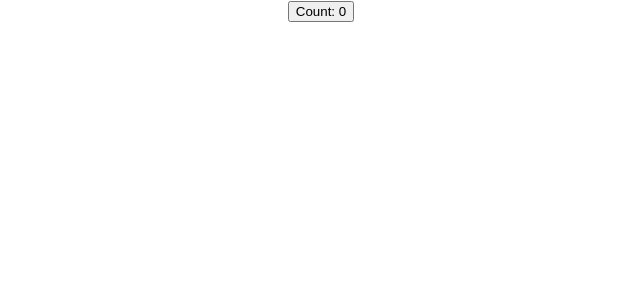
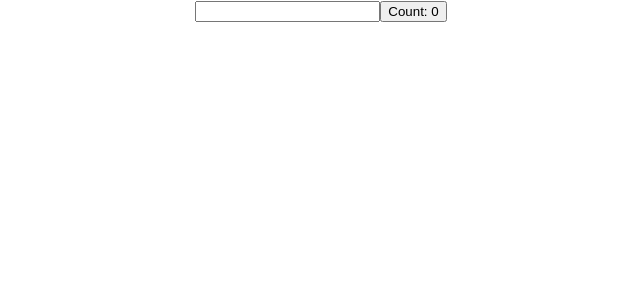
Before and after one commit to md-amir-gauhar/react-hooks, a React (Create React App) app: page / in a window 1280 px wide. Shown: the top 300 px of the page, without its empty margins (319-959 px from the left). Built offline with nearby package versions, Linux system fonts and the light colour scheme.

Commit message:
useEffect 2

```diff
--- a/src/App.js
+++ b/src/App.js
@@ -1,5 +1,6 @@
 import './App.css';
-import UseEffectOne from './components/useEffect/UseEffectOne';
+// import UseEffectOne from './components/useEffect/UseEffectOne';
+import UseEffectTwo from './components/useEffect/useEffectTwo';
 // import HooksCounter from './components/useState/HooksCounter';
 // import HooksCounterTwo from './components/useState/HooksCounterTwo';
 // import UseStateWithObject from './components/useState/UseStateWithObject';
@@ -12,7 +13,8 @@ function App() {
       <HooksCounterTwo />
       <UseStateWithObject />
       <UseStateWithArray /> */}
-      <UseEffectOne />
+      {/* <UseEffectOne /> */}
+      <UseEffectTwo />
     </div>
   );
 }
--- a/src/components/useEffect/UseEffectOne.js
+++ b/src/components/useEffect/UseEffectOne.js
@@ -3,7 +3,7 @@ import React, { useState, useEffect } from 'react';
 const UseEffectOne = () => {
   const [count, setCount] = useState(0);
 
-  //useEffect() will run each time the components render...
+  //useEffect() will run each time the component renders...
   useEffect(() => {
     document.title = `clicked on count ${count} times`;
   });
--- /dev/null
+++ b/src/components/useEffect/useEffectTwo.js
@@ -0,0 +1,29 @@
+// The useEffect() hook is called after every single render.
+// In some cases applying the effect after every render might create some performance problem. So we need a way to conditionally run an effect from the functional component.
+
+// Conditionally run effects...
+
+import React, { useState, useEffect } from 'react';
+
+const UseEffectTwo = () => {
+  const [count, setCount] = useState(0);
+  const [name, setName] = useState('');
+
+  //useEffect() will run each time the component renders...
+  useEffect(() => {
+    console.log('updating document title');
+    document.title = `clicked on count ${count} times`;
+  }, [count]);
+  return (
+    <div>
+      <input
+        type="text"
+        value={name}
+        onChange={(e) => setName(e.target.value)}
+      />
+      <button onClick={() => setCount(count + 1)}>Count: {count}</button>
+    </div>
+  );
+};
+
+export default UseEffectTwo;
```
Also changed, not shown: 1 other file (tests, documents, lock files or other folders).
